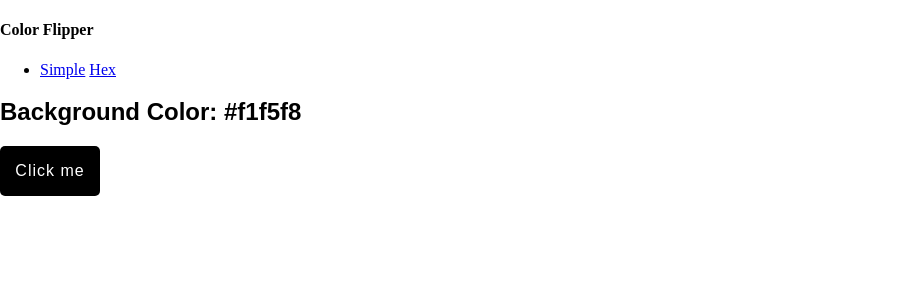
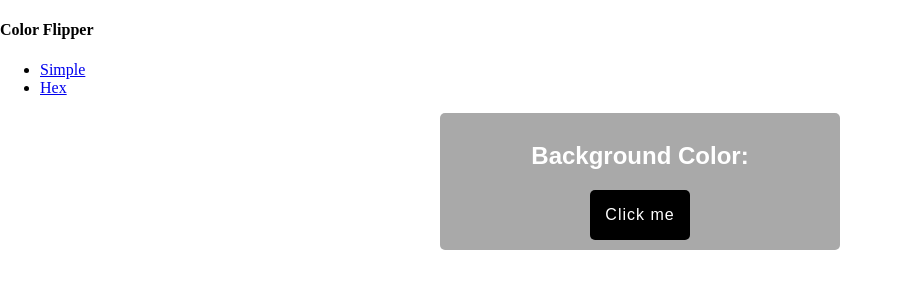
Before and after one commit to elpen84/Color-flipper, a plain HTML site: page index.html in a window 1280 px wide. Shown: the whole page, without its empty margins (0-903 px from the left). Drawn offline with Linux system fonts and the light colour scheme.

Commit message:
fixing styling
styling updates

```diff
--- a/index.html
+++ b/index.html
@@ -17,6 +17,8 @@
         <ul class="nav-links">
           <li>
             <a href="index.html">Simple</a>
+          </li>
+          <li>
             <a href="hex.html">Hex</a>
           </li>
         </ul>
@@ -27,9 +29,7 @@
       <div class="container">
         <h2>
           Background Color:
-          <span class="color">
-            #f1f5f8
-          </span>
+          <span class="color"> </span>
         </h2>
         <button class="btn btn-hero" id="btn">Click me</button>
       </div>
--- a/script.js
+++ b/script.js
@@ -9,4 +9,5 @@ btn.addEventListener("click", function () {
   document.body.style.background = colors[randomNumber];
   // update color text
   color.textContent = colors[randomNumber];
+  color.style.color = colors[randomNumber];
 });
--- a/style.css
+++ b/style.css
@@ -13,24 +13,36 @@ body {
 
 .container {
   font-family: sans-serif;
+  text-align: center;
+  width: 400px;
+  padding-top: 10px;
+  padding-bottom: 10px;
+  color: #fff;
+  background: darkgrey;
+  border-radius: 5px;
   margin: auto;
 }
 
 .btn {
+  font-family: sans-serif;
   width: 100px;
   height: 50px;
   font-size: 16px;
   border: none;
-  display: inline-block;
   color: #fff;
   text-decoration: none;
   background: black;
   cursor: pointer;
   border-radius: 5px;
   letter-spacing: 1px;
+  outline: none;
 }
 
 .btn:hover {
   color: lightskyblue;
-  transform: scaleY(10px);
 }
+
+.nav-center {
+  list-style: none;
+  display: inline-block;
+}
```
